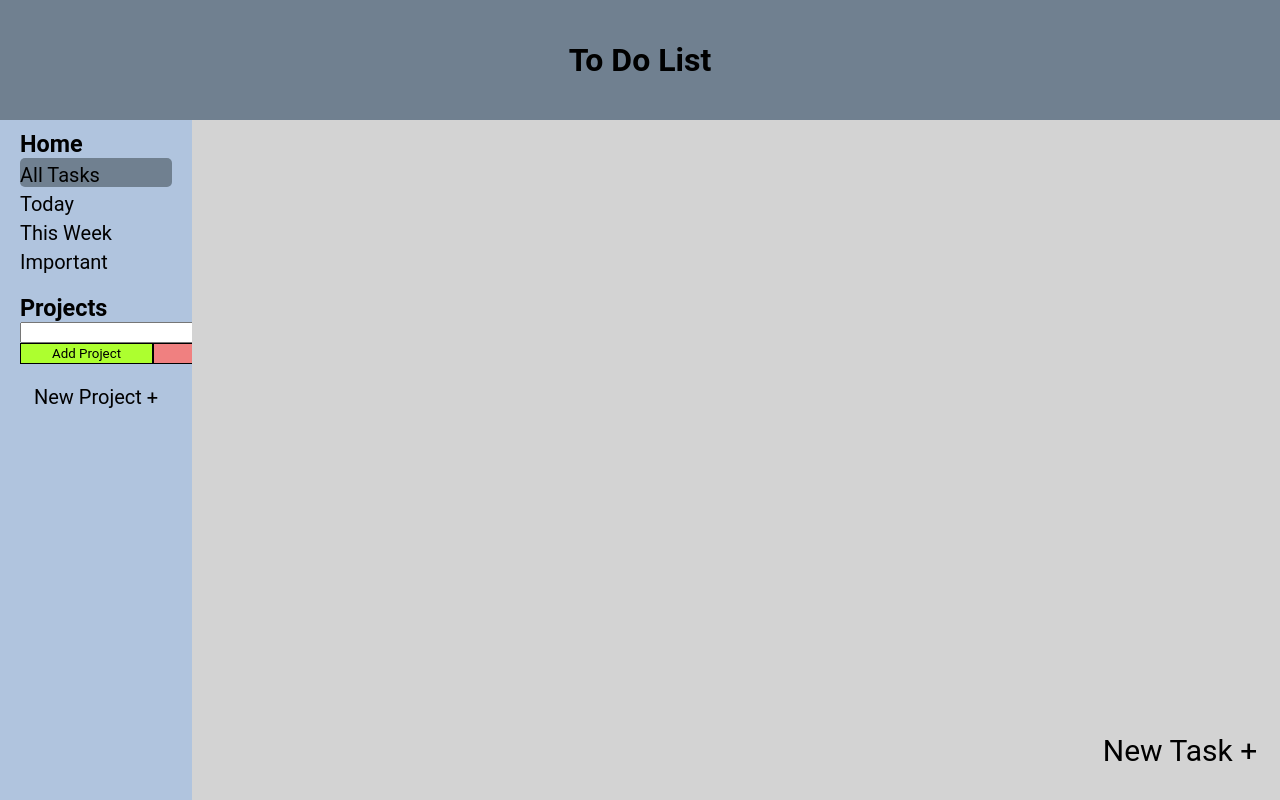
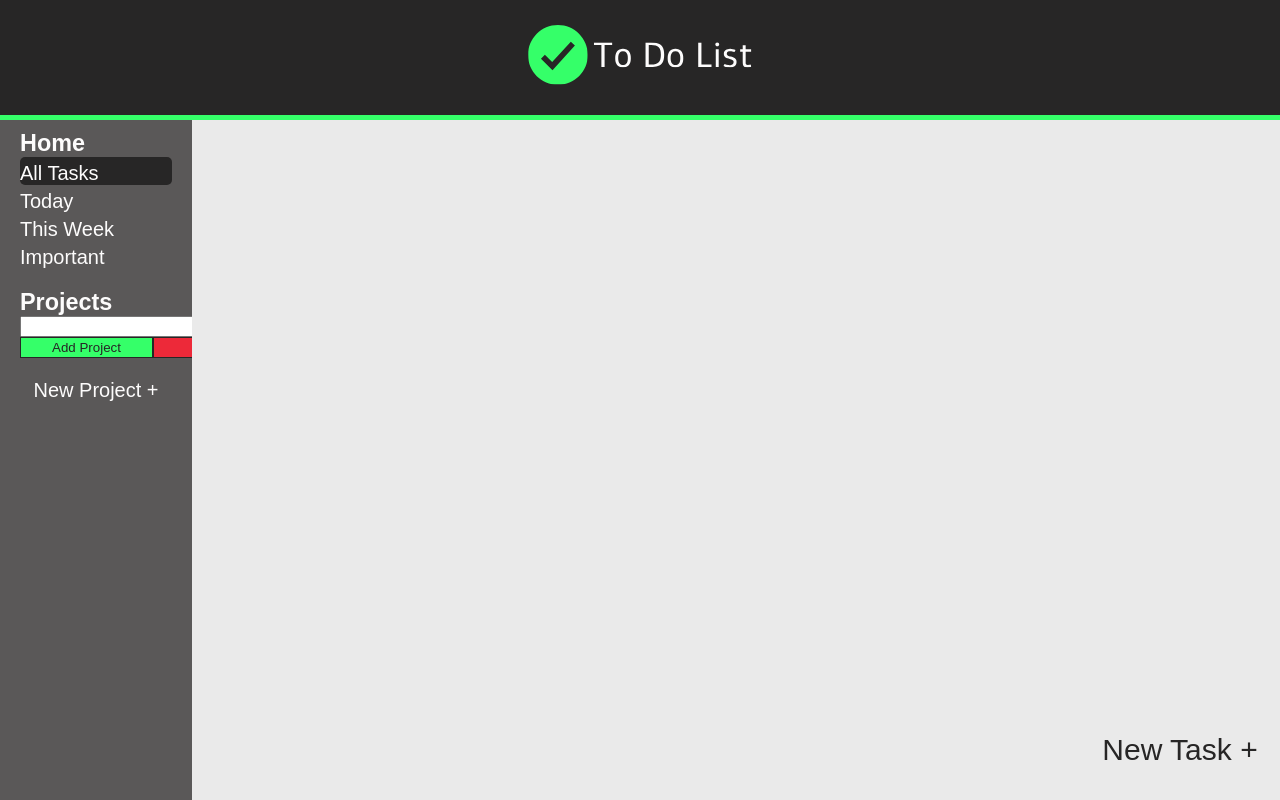
Before and after one commit to JessePullen/to-do-list, a website built with webpack: page src/index.html in a window 1280 px wide. Both pictures are taken after a click on the button "New Project +". Built offline with nearby package versions, Linux system fonts and the light colour scheme; a web font is replaced by a local one.

Commit message:
Add logo and colour scheme

```diff
--- a/src/index.html
+++ b/src/index.html
@@ -3,12 +3,15 @@
 <head>
     <meta charset="UTF-8">
     <meta name="viewport" content="width=device-width, initial-scale=1.0">
+    <style>
+        @import url('https://fonts.googleapis.com/css2?family=SUSE:wght@100..800&display=swap');
+    </style>
     <title>To Do List</title>
 </head>
 <body>
     <div class="container">
         <div class="header">
-            <h1>To Do List</h1>
+            <img class="logo" src="/src/assets/logo.svg">
         </div>
         <div class="sidebar">
             <div class="home">
--- a/src/style.css
+++ b/src/style.css
@@ -1,6 +1,18 @@
 * {
     margin: 0;
-    font-family: 'Roboto', sans-serif;
+    font-family: "SUSE", sans-serif;
+    color: var(--white);
+}
+
+/* Colours */
+
+:root {
+    --black: #272626;
+    --grey: #5A5858;
+    --white: #FDFCFC;
+    --white-background: #EAEAEA;
+    --green: #35FF69;
+    --red: #ED2939;
 }
 
 /* Home page */
@@ -16,11 +28,17 @@
     display: flex;
     align-items: center;
     justify-content: center;
-    background-color: slategray;
+    background-color: var(--black);
+    margin-top: -5px;
+    border-bottom: solid 5px var(--green);
+}
+
+.logo {
+    height: 60px;
 }
 
 .sidebar {
-    background-color: lightsteelblue;
+    background-color: var(--grey);
     /* min-height: 85vh; */
     display: flex;
     flex-direction: column;
@@ -46,13 +64,13 @@ li {
 }
 
 .active {
-    background-color: slategray;
+    background-color: var(--black);
     border-radius: 5px;
 }
 
 .content {
     min-height: 85vh;
-    background-color: lightgray;
+    background-color: var(--white-background);
 }
 
 .new-task {
@@ -65,16 +83,19 @@ li {
     position: fixed;
     bottom: 0;
     right: 0;
+    color: var(--black);
 }
 
 .new-project {
     background-color: transparent;
     border: none;
     font-size: 20px;
+    color: var(--white);
 }
 
 button {
     cursor: pointer;
+    color: var(--black);
 }
 
 /* Form */
@@ -82,8 +103,8 @@ button {
 .form {
     height: 275px;
     width: 575px;
-    background-color: white;
-    border: black solid 2px;
+    background-color: var(--white);
+    border: var(--black) solid 2px;
     border-radius: 20px;
     position: absolute;
     top: 25%;
@@ -116,6 +137,14 @@ button {
     cursor: pointer;
 }
 
+.add-task-button {
+    color: var(--black);
+}
+
+label {
+    color: var(--black);
+}
+
 /* Sidebar - Projects */
 
 .project-form {
@@ -132,15 +161,16 @@ button {
 .cancel-button {
     grid-row: 2;
     width: 133px;
-    border: solid 1px black;
+    border: solid 1px var(--black);
+    color: var(--black);
 }
 
 .add-project-button {
-    background-color: greenyellow;
+    background-color: var(--green);
 }
 
 .cancel-button {
-    background-color: lightcoral;
+    background-color: var(--red);
 }
 
 .project-title {
@@ -157,7 +187,7 @@ button {
 /* Tasks */
 
 .task-card {
-    background-color: white;
+    background-color: var(--grey);
     width: 87.5%;
     height: 50px;
     padding-left: 20px;
```
Also changed, not shown: src/assets/logo.svg (added), 1 other file.
